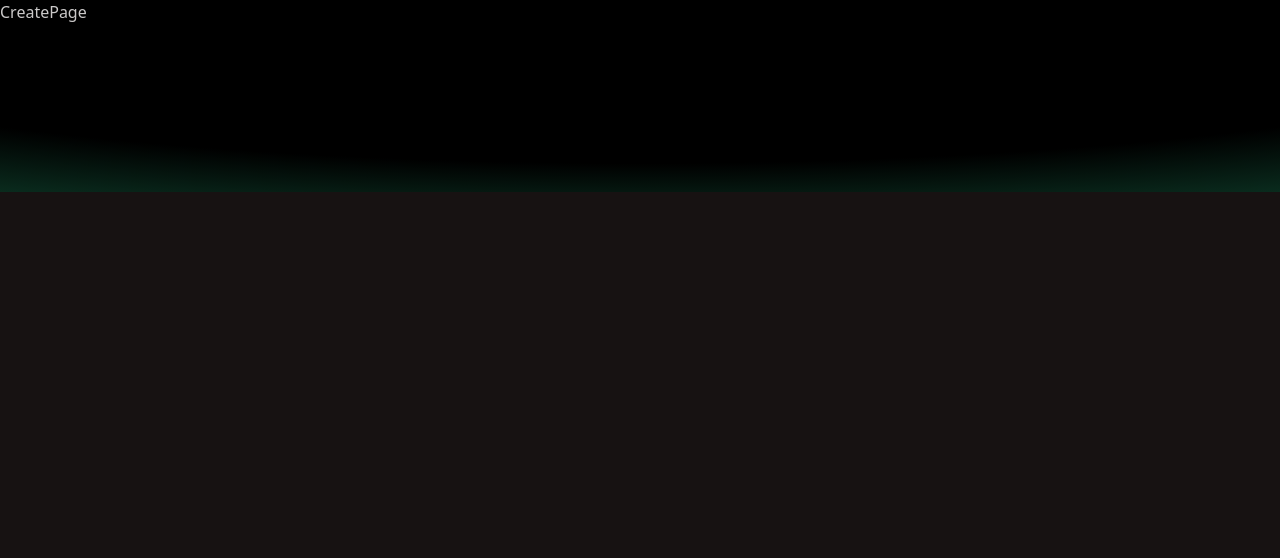
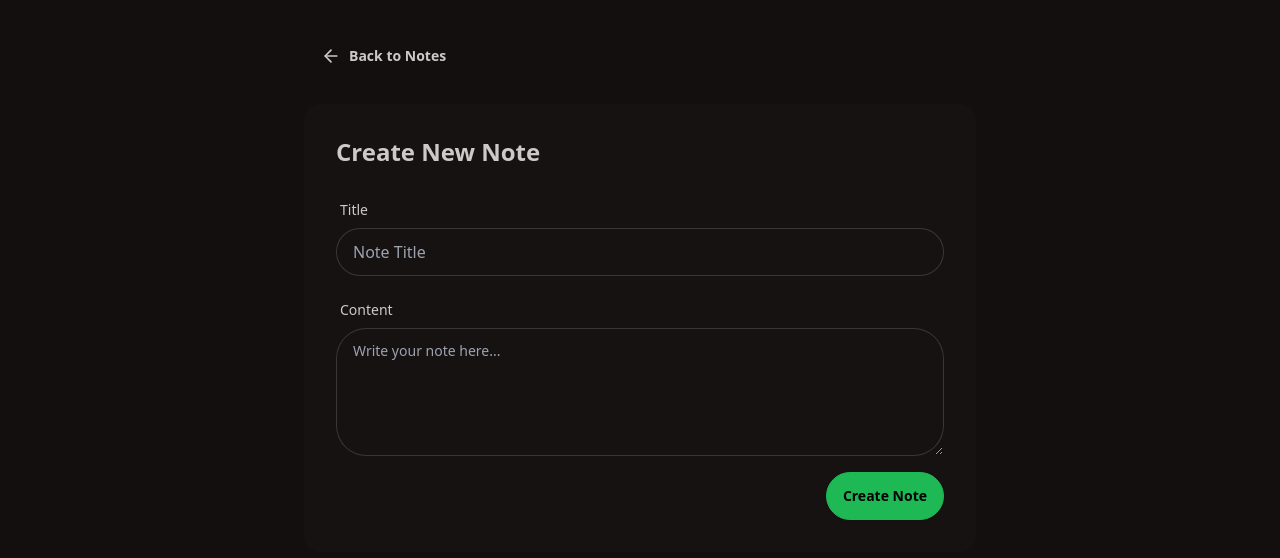
Before and after one commit to quagmire49/ThinkBoard, a React (Vite) app in the folder frontend/: page /create in a window 1280 px wide. Shown: the top 558 px of the page. Built offline with nearby package versions, Linux system fonts and the light colour scheme.

Commit message:
feat: implement note creation, detail view, and not found component with API integration

```diff
--- a/frontend/src/components/NoteCard.jsx
+++ b/frontend/src/components/NoteCard.jsx
@@ -1,7 +1,7 @@
 import { PenSquareIcon, Trash2Icon } from "lucide-react";
 import { Link } from "react-router";
 import { formatDate } from "../lib/utils";
-// import api from "../lib/axios";
+import api from "../lib/axios";
 import toast from "react-hot-toast";
 
 const NoteCard = ({ note, setNotes }) => {
--- /dev/null
+++ b/frontend/src/components/NotesNotFound.jsx
@@ -0,0 +1,20 @@
+import { NotebookIcon } from "lucide-react";
+import { Link } from "react-router";
+
+const NotesNotFound = () => {
+  return (
+    <div className="flex flex-col items-center justify-center py-16 space-y-6 max-w-md mx-auto text-center">
+      <div className="bg-primary/10 rounded-full p-8">
+        <NotebookIcon className="size-10 text-primary" />
+      </div>
+      <h3 className="text-2xl font-bold">No notes yet</h3>
+      <p className="text-base-content/70">
+        Ready to organize your thoughts? Create your first note to get started on your journey.
+      </p>
+      <Link to="/create" className="btn btn-primary">
+        Create Your First Note
+      </Link>
+    </div>
+  );
+};
+export default NotesNotFound;
--- /dev/null
+++ b/frontend/src/lib/axios.js
@@ -0,0 +1,10 @@
+import axios from "axios";
+
+// in production, there's no localhost so we have to make this dynamic
+const BASE_URL = import.meta.env.MODE === "development" ? "http://localhost:5001/api" : "/api";
+
+const api = axios.create({
+  baseURL: BASE_URL,
+});
+
+export default api;
--- a/frontend/src/pages/CreatePage.jsx
+++ b/frontend/src/pages/CreatePage.jsx
@@ -1,9 +1,97 @@
-import React from 'react'
+import { ArrowLeftIcon } from "lucide-react";
+import { useState } from "react";
+import toast from "react-hot-toast";
+import { Link, useNavigate } from "react-router";
+import api from "../lib/axios";
 
 const CreatePage = () => {
+  const [title, setTitle] = useState("");
+  const [content, setContent] = useState("");
+  const [loading, setLoading] = useState(false);
+
+  const navigate = useNavigate();
+
+  const handleSubmit = async (e) => {
+    e.preventDefault();
+
+    if (!title.trim() || !content.trim()) {
+      toast.error("All fields are required");
+      return;
+    }
+
+    setLoading(true);
+    try {
+      await api.post("/notes", {
+        title,
+        content,
+      });
+
+      toast.success("Note created successfully!");
+      navigate("/");
+    } catch (error) {
+      console.log("Error creating note", error);
+      if (error.response.status === 429) {
+        toast.error("Slow down! You're creating notes too fast", {
+          duration: 4000,
+          icon: "💀",
+        });
+      } else {
+        toast.error("Failed to create note");
+      }
+    } finally {
+      setLoading(false);
+    }
+  };
+
   return (
-    <div>CreatePage</div>
-  )
-}
+    <div className="min-h-screen bg-base-200">
+      <div className="container mx-auto px-4 py-8">
+        <div className="max-w-2xl mx-auto">
+          <Link to={"/"} className="btn btn-ghost mb-6">
+            <ArrowLeftIcon className="size-5" />
+            Back to Notes
+          </Link>
 
-export default CreatePage
+          <div className="card bg-base-100">
+            <div className="card-body">
+              <h2 className="card-title text-2xl mb-4">Create New Note</h2>
+              <form onSubmit={handleSubmit}>
+                <div className="form-control mb-4">
+                  <label className="label">
+                    <span className="label-text">Title</span>
+                  </label>
+                  <input
+                    type="text"
+                    placeholder="Note Title"
+                    className="input input-bordered"
+                    value={title}
+                    onChange={(e) => setTitle(e.target.value)}
+                  />
+                </div>
+
+                <div className="form-control mb-4">
+                  <label className="label">
+                    <span className="label-text">Content</span>
+                  </label>
+                  <textarea
+                    placeholder="Write your note here..."
+                    className="textarea textarea-bordered h-32"
+                    value={content}
+                    onChange={(e) => setContent(e.target.value)}
+                  />
+                </div>
+
+                <div className="card-actions justify-end">
+                  <button type="submit" className="btn btn-primary" disabled={loading}>
+                    {loading ? "Creating..." : "Create Note"}
+                  </button>
+                </div>
+              </form>
+            </div>
+          </div>
+        </div>
+      </div>
+    </div>
+  );
+};
+export default CreatePage;
--- a/frontend/src/pages/HomePage.jsx
+++ b/frontend/src/pages/HomePage.jsx
@@ -1,48 +1,50 @@
-import React from 'react'
-import NavBar from '../components/NavBar'
-import RateLimitedUI from '../components/RateLimitedUI'
-import {useState} from "react"
-import {useEffect} from "react"
-import axios from "axios"
-import toast from "react-hot-toast"
-import NoteCard from '../components/NoteCard'
+import { useState } from "react";
+import Navbar from "../components/Navbar";
+import RateLimitedUI from "../components/RateLimitedUI";
+import { useEffect } from "react";
+import api from "../lib/axios";
+import toast from "react-hot-toast";
+import NoteCard from "../components/NoteCard";
+import NotesNotFound from "../components/NotesNotFound";
+
 const HomePage = () => {
-  const[isRateLimited,setIsRateLimited]=useState(false);
-  const[notes,setNotes]=useState([])
-  const[loading,setLoading]=useState(true)
+  const [isRateLimited, setIsRateLimited] = useState(false);
+  const [notes, setNotes] = useState([]);
+  const [loading, setLoading] = useState(true);
 
-  useEffect(()=>{
-    const fetchNotes= async ()=>{
+  useEffect(() => {
+    const fetchNotes = async () => {
       try {
-        const res=await axios.get("http://localhost:5001/api/notes");
+        const res = await api.get("/notes");
         console.log(res.data);
-        setNotes(res.data)
-        setIsRateLimited(false)
+        setNotes(res.data);
+        setIsRateLimited(false);
       } catch (error) {
-        console.log("Error fetching Notes");
-        console.log(error);
-        if(error.response?.status===429){
-          setIsRateLimited(true)
+        console.log("Error fetching notes");
+        console.log(error.response);
+        if (error.response?.status === 429) {
+          setIsRateLimited(true);
+        } else {
+          toast.error("Failed to load notes");
         }
-        else{
-          toast.error("Failed to load notes")
-        }
+      } finally {
+        setLoading(false);
       }
-      finally{
-          setLoading(false)
-        }
-    }
-          fetchNotes();
-  },[])
+    };
+
+    fetchNotes();
+  }, []);
+
   return (
-    <div className='min-h-screen'>
-      <NavBar/>
-      {isRateLimited&&<RateLimitedUI/>}
+    <div className="min-h-screen">
+      <Navbar />
 
-            <div className="max-w-7xl mx-auto p-4 mt-6">
+      {isRateLimited && <RateLimitedUI />}
+
+      <div className="max-w-7xl mx-auto p-4 mt-6">
         {loading && <div className="text-center text-primary py-10">Loading notes...</div>}
 
-        {/* {notes.length === 0 && !isRateLimited && <NotesNotFound />} */}
+        {notes.length === 0 && !isRateLimited && <NotesNotFound />}
 
         {notes.length > 0 && !isRateLimited && (
           <div className="grid grid-cols-1 md:grid-cols-2 lg:grid-cols-3 gap-6">
@@ -52,9 +54,7 @@ const HomePage = () => {
           </div>
         )}
       </div>
-
-      </div>
-  )
-}
-
-export default HomePage
+    </div>
+  );
+};
+export default HomePage;
--- a/frontend/src/pages/NoteDetailPage.jsx
+++ b/frontend/src/pages/NoteDetailPage.jsx
@@ -1,9 +1,128 @@
-import React from 'react'
+import { useEffect } from "react";
+import { useState } from "react";
+import { Link, useNavigate, useParams } from "react-router";
+import api from "../lib/axios";
+import toast from "react-hot-toast";
+import { ArrowLeftIcon, LoaderIcon, Trash2Icon } from "lucide-react";
 
 const NoteDetailPage = () => {
+  const [note, setNote] = useState(null);
+  const [loading, setLoading] = useState(true);
+  const [saving, setSaving] = useState(false);
+
+  const navigate = useNavigate();
+
+  const { id } = useParams();
+
+  useEffect(() => {
+    const fetchNote = async () => {
+      try {
+        const res = await api.get(`/notes/${id}`);
+        setNote(res.data);
+      } catch (error) {
+        console.log("Error in fetching note", error);
+        toast.error("Failed to fetch the note");
+      } finally {
+        setLoading(false);
+      }
+    };
+
+    fetchNote();
+  }, [id]);
+
+  const handleDelete = async () => {
+    if (!window.confirm("Are you sure you want to delete this note?")) return;
+
+    try {
+      await api.delete(`/notes/${id}`);
+      toast.success("Note deleted");
+      navigate("/");
+    } catch (error) {
+      console.log("Error deleting the note:", error);
+      toast.error("Failed to delete note");
+    }
+  };
+
+  const handleSave = async () => {
+    if (!note.title.trim() || !note.content.trim()) {
+      toast.error("Please add a title or content");
+      return;
+    }
+
+    setSaving(true);
+
+    try {
+      await api.put(`/notes/${id}`, note);
+      toast.success("Note updated successfully");
+      navigate("/");
+    } catch (error) {
+      console.log("Error saving the note:", error);
+      toast.error("Failed to update note");
+    } finally {
+      setSaving(false);
+    }
+  };
+
+  if (loading) {
+    return (
+      <div className="min-h-screen bg-base-200 flex items-center justify-center">
+        <LoaderIcon className="animate-spin size-10" />
+      </div>
+    );
+  }
+
   return (
-    <div>NoteDetailPage</div>
-  )
-}
+    <div className="min-h-screen bg-base-200">
+      <div className="container mx-auto px-4 py-8">
+        <div className="max-w-2xl mx-auto">
+          <div className="flex items-center justify-between mb-6">
+            <Link to="/" className="btn btn-ghost">
+              <ArrowLeftIcon className="h-5 w-5" />
+              Back to Notes
+            </Link>
+            <button onClick={handleDelete} className="btn btn-error btn-outline">
+              <Trash2Icon className="h-5 w-5" />
+              Delete Note
+            </button>
+          </div>
 
-export default NoteDetailPage
+          <div className="card bg-base-100">
+            <div className="card-body">
+              <div className="form-control mb-4">
+                <label className="label">
+                  <span className="label-text">Title</span>
+                </label>
+                <input
+                  type="text"
+                  placeholder="Note title"
+                  className="input input-bordered"
+                  value={note.title}
+                  onChange={(e) => setNote({ ...note, title: e.target.value })}
+                />
+              </div>
+
+              <div className="form-control mb-4">
+                <label className="label">
+                  <span className="label-text">Content</span>
+                </label>
+                <textarea
+                  placeholder="Write your note here..."
+                  className="textarea textarea-bordered h-32"
+                  value={note.content}
+                  onChange={(e) => setNote({ ...note, content: e.target.value })}
+                />
+              </div>
+
+              <div className="card-actions justify-end">
+                <button className="btn btn-primary" disabled={saving} onClick={handleSave}>
+                  {saving ? "Saving..." : "Save Changes"}
+                </button>
+              </div>
+            </div>
+          </div>
+        </div>
+      </div>
+    </div>
+  );
+};
+export default NoteDetailPage;
```
